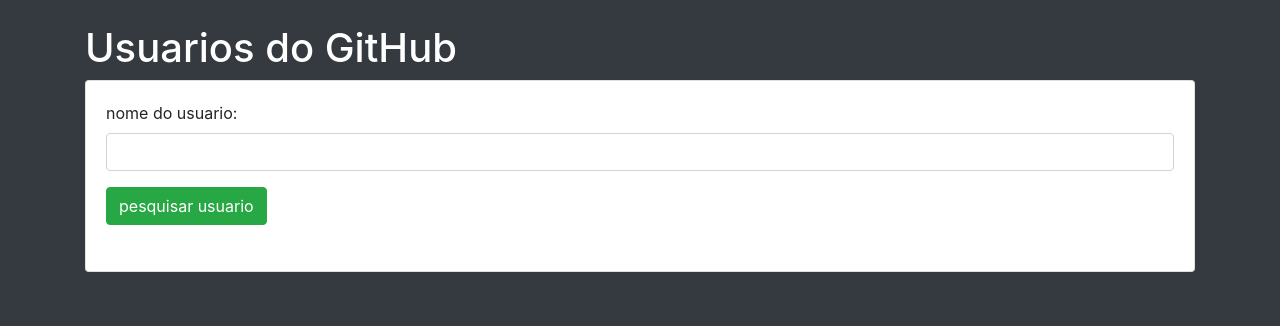
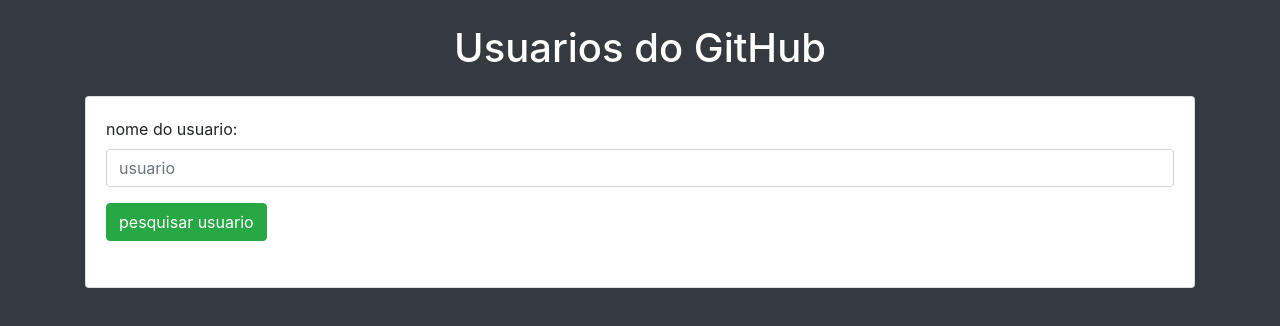
Before and after one commit to 0VitorGabriel/projeto-github, a plain HTML site: page index.html in a window 1280 px wide. Drawn offline with nearby package versions, Linux system fonts and the light colour scheme.

Commit message:
placeholder no input e tirei o h1 do container

```diff
--- a/index.html
+++ b/index.html
@@ -11,8 +11,11 @@
   </head>
   <body class="bg-dark">
 
+    <h1 class="text-white text-center mt-4">
+        Usuarios do GitHub
+    </h1>
+
     <div class="container mt-4">
-        <h1 class="text-white">Usuarios do GitHub</h1>
 
         <div class="card">
 
@@ -23,7 +26,7 @@
                         nome do usuario:
                     </label>
 
-                    <input type="text" name="user" id="user" class="form-control" required>
+                    <input type="text" name="user" id="user" class="form-control" placeholder="usuario" required>
 
                     <button type="submit" class="btn btn-success mt-3" id="submit">
                         pesquisar usuario
@@ -35,7 +38,9 @@
 
                 </div>
 
-                <h4 style="display: none;">Repositórios</h4>
+                <h4 style="display: none;">
+                    Repositórios
+                </h4>
 
                 <div id="repositories" class="mt-3">
                     <ul style="columns: 2; text-align: justify; margin: 10px;">
@@ -46,6 +51,7 @@
             </div>
 
         </div>
+
     </div>
 
     <!-- Optional JavaScript -->
```
